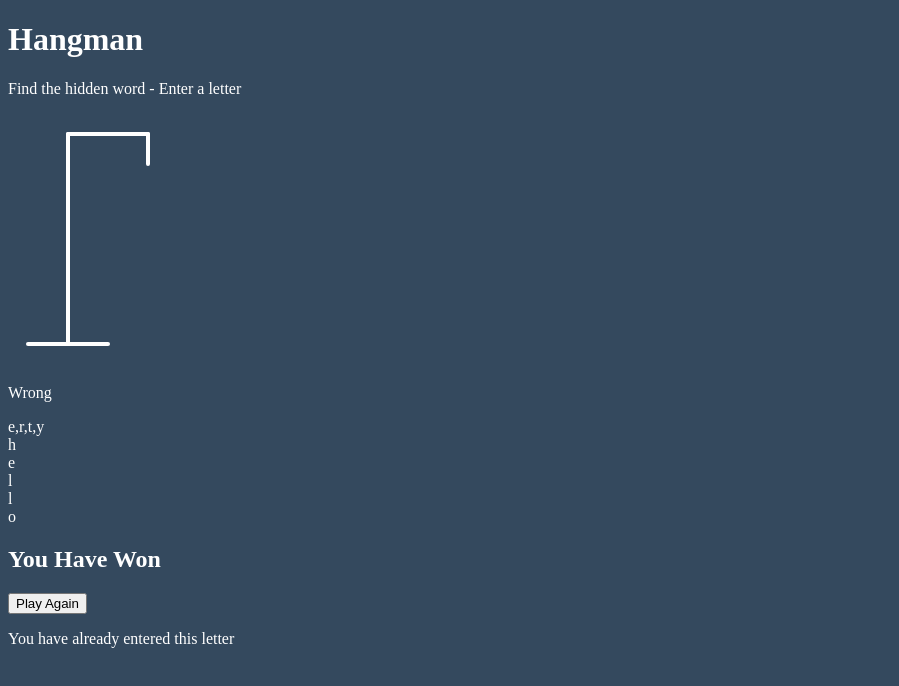
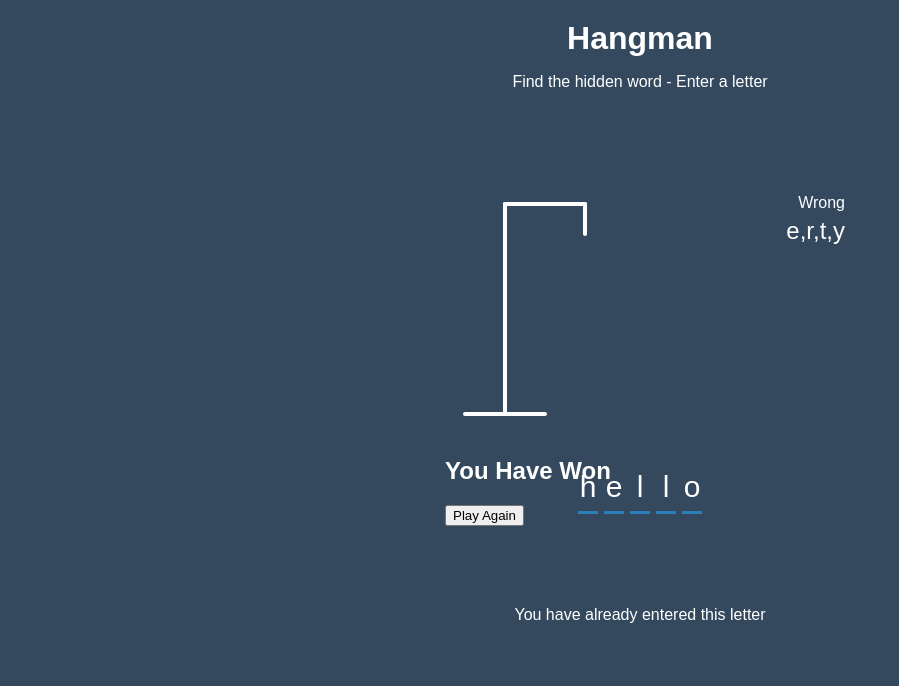
Before and after one commit to pchelka84/hangman_game, a plain HTML site: page index.html in a window 1280 px wide. Shown: the whole page, without its empty margins (0-899 px from the left). Drawn offline with Linux system fonts and the light colour scheme.

Commit message:
Styling wrong letters, word

```diff
--- a/index.html
+++ b/index.html
@@ -31,7 +31,7 @@
       <line x1="140" y1="150" x2="160" y2="180" class="figure-part"/>
     </svg>
 
-    <div class="wronf-letters-container">
+    <div class="wrong-letters-container">
       <div class="wrong-letters">
         <p>Wrong</p>
         <span>e,r,t,y</span>
--- a/style.css
+++ b/style.css
@@ -1,6 +1,29 @@
+* {
+  box-sizing: border-box;
+}
+
 body {
   background-color: #34495e;
   color: #fff;
+  font-family: Arial, Helvetica, sans-serif;
+  display: flex;
+  flex-direction: column;
+  align-items: center;
+  height: 80vh;
+  margin: 0;
+  overflow: hidden;
+}
+
+h1 {
+  margin: 20px 0 0;
+}
+
+.game-container {
+  padding: 10px 30px;
+  position: relative;
+  margin: auto;
+  height: 350px;
+  width: 450px;
 }
 
 .figure-container {
@@ -13,3 +36,39 @@ body {
 .figure-part {
   display: none;
 }
+
+.wrong-letters-container {
+  position: absolute;
+  top: 20px;
+  right: 20px;
+  display: flex;
+  flex-direction: column;
+  text-align: right;
+}
+
+.wrong-letters-container p {
+  margin: 0 0 5px;
+}
+
+.wrong-letters-container span {
+  font-size: 24px;
+}
+
+.word {
+  display: flex;
+  position: absolute;
+  bottom: 10px;
+  left: 50%;
+  transform: translateX(-50%);
+}
+
+.letter {
+  border-bottom: 3px solid #2980b9;
+  display: inline-flex;
+  font-size: 30px;
+  align-items: center;
+  justify-content: center;
+  margin: 0 3px;
+  height: 50px;
+  width: 20px;
+}
```
